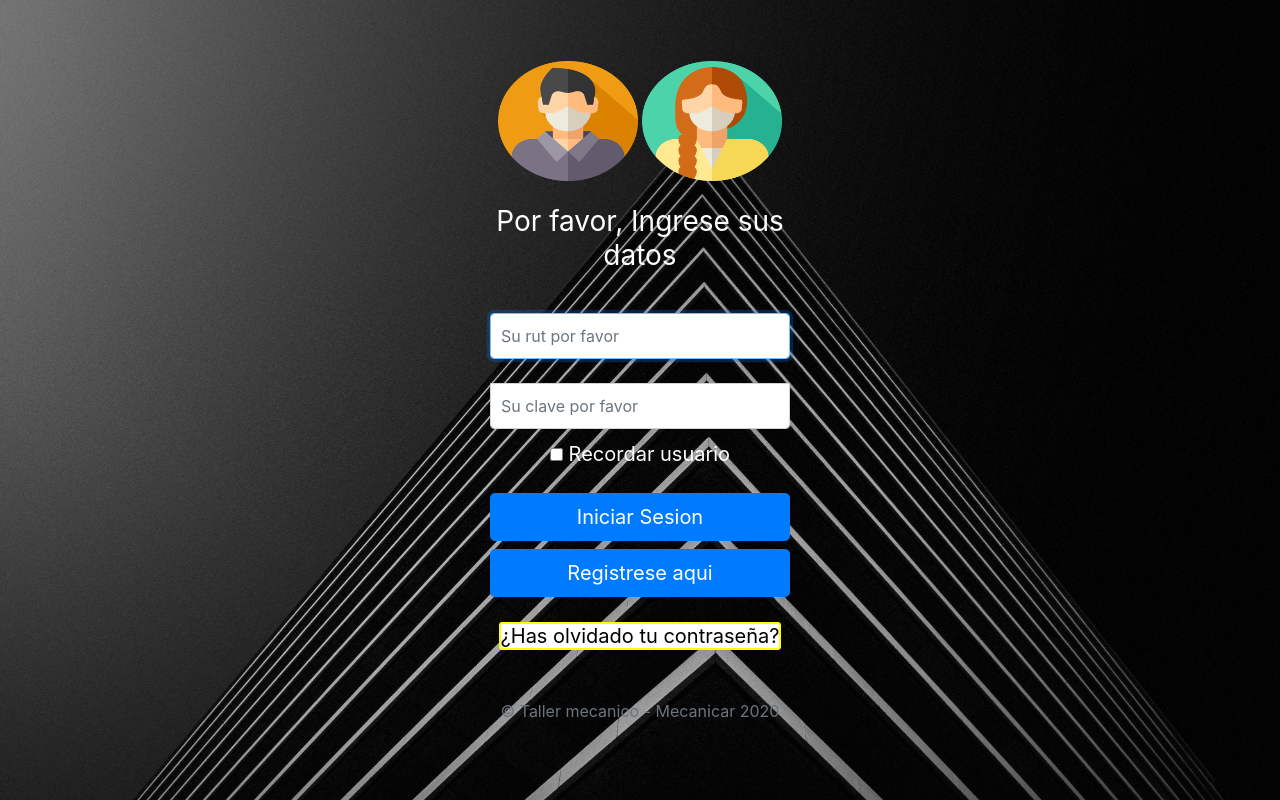
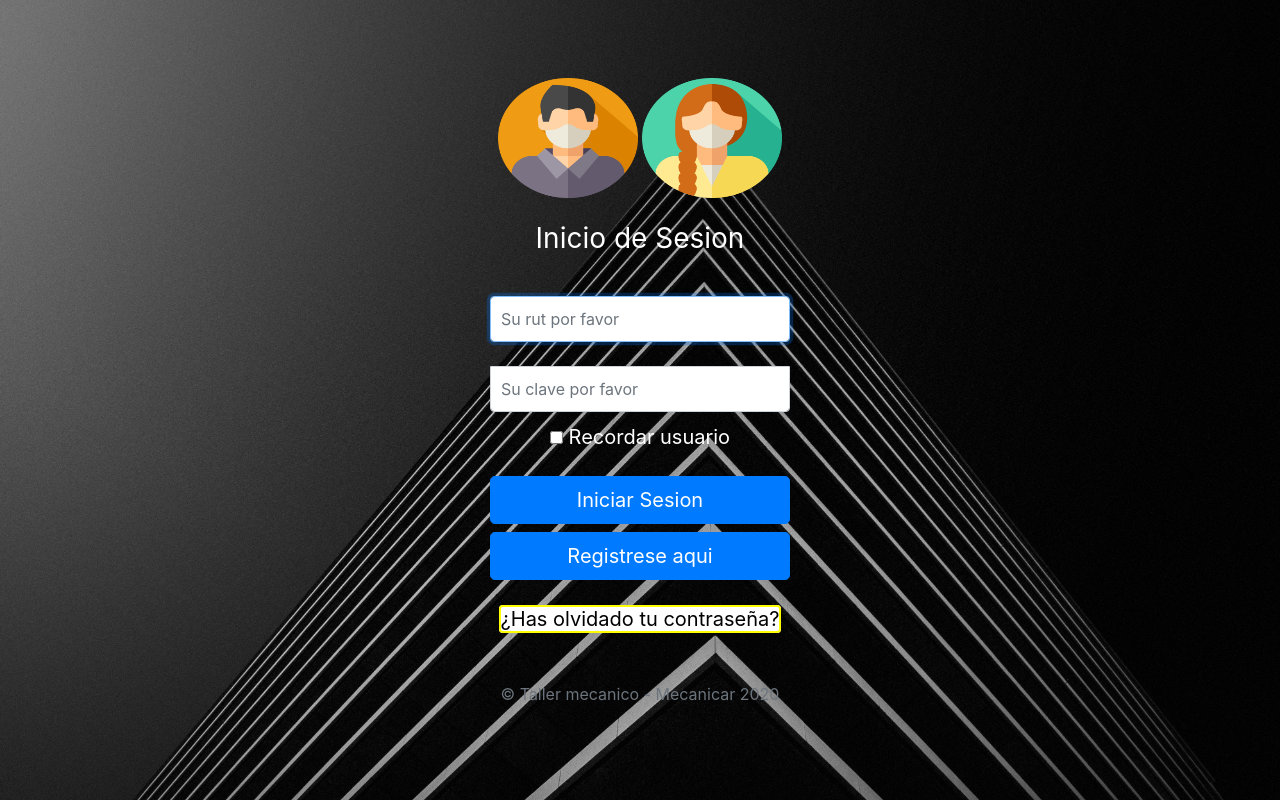
Before and after one commit to TheLordBlackWolf/Proyecto-para-Taller-Mecanico---Macanicar, a PHP site: page /Mecanicar/ in a window 1280 px wide. Run offline with PHP 8.4, Linux system fonts and the light colour scheme; some libraries are stand-ins or nearby versions.

Commit message:
Work in progress...

```diff
--- a/funciones/AgregarUser.php
+++ b/funciones/AgregarUser.php
@@ -10,10 +10,11 @@ include("./funcion-conect.php");
   $Clave = $_POST['clave'];
   $Direccion = $_POST['direccion'];
   $Celular = $_POST['celular'];
+  $Cargo = $_POST['cargo'];
 
 
-        $sql = "INSERT INTO Usuario(Nombre, Apellido, Rut, Correo, Clave, Direccion, Celular)
-         VALUES ('$Nombre','$Apellido','$Rut','$Correo ','$Clave','$Direccion ','$Celular')";
+        $sql = "INSERT INTO Usuario(Nombre, Apellido, Rut, Correo, Clave, Direccion, Celular, Cargo)
+         VALUES ('$Nombre','$Apellido','$Rut','$Correo ','$Clave','$Direccion ','$Celular', '$Cargo')";
 	     	$resultado = mysqli_query($conexion, $sql);
 	     	if ($resultado) {
            ?>
--- a/index.php
+++ b/index.php
@@ -1,4 +1,6 @@
-
+<?php
+include("./funciones/validarRut.php");
+ ?>
 <!doctype html>
 <html lang="en">
   <head>
@@ -41,20 +43,20 @@
   <img class="mb-4" src="img/avatar/hombreMasca.png" alt="" width="140" height="120">
   <img class="mb-4" src="img/avatar/mujerMasca.png" alt="" width="140" height="120">
 
-  <h1 class="h3 mb-3 font-weight-normal">Por favor, Ingrese sus datos</h1>
+  <h1 class="h3 mb-3 font-weight-normal">Inicio de Sesion</h1>
   <br>
   <label for="inputEmail" class="sr-only">Rut</label>
-  <input type="rut" name="rut" id="inputRut" class="form-control" placeholder="Su rut por favor" required autofocus>
+  <input type="text" name="rut" id="inputRut" class="form-control" placeholder="Su rut por favor" required autofocus>
   <br>
   <label for="inputPassword" class="sr-only">Contraseña</label>
-  <input type="password" name="password" id="inputPassword" class="form-control" placeholder="Su clave por favor" required>
+  <input type="password" name="clave" id="inputPassword" class="form-control" placeholder="Su clave por favor" required>
 
   <div class="checkbox mb-3">
     <label style="color:white; font-size: 20px;">
       <input type="checkbox" value="remember-me"> Recordar usuario
     </label>
   </div>
-  <button class="btn btn-lg btn-primary btn-block" type="submit">Iniciar Sesion</button>
+  <button type="submit" name="btnEntrar" value="acceder" class="btn btn-lg btn-primary btn-block">Iniciar Sesion</button>
   <button class="btn btn-lg btn-primary btn-block" type="submit" onclick="location.href='http://localhost:8888/Mecanicar/vistas/SingUp.php'">Registrese aqui</button>
   <br>
   <span style="color: white; font-size: 20px; list-style: none;">
--- a/vistas/panelUser.php
+++ b/vistas/panelUser.php
@@ -1,3 +1,6 @@
+<?php
+
+?>
 
 <!Doctype html>
 <html lang="en">
@@ -34,6 +37,5 @@
 <body class="text-center">
 
 
-
 </body>
 </html>
```
Also changed, not shown: vistas/SingUp.php (+7 -2 lines), funciones/validacionUser.php (added), vistas/panelJefeTaller.php (added).
